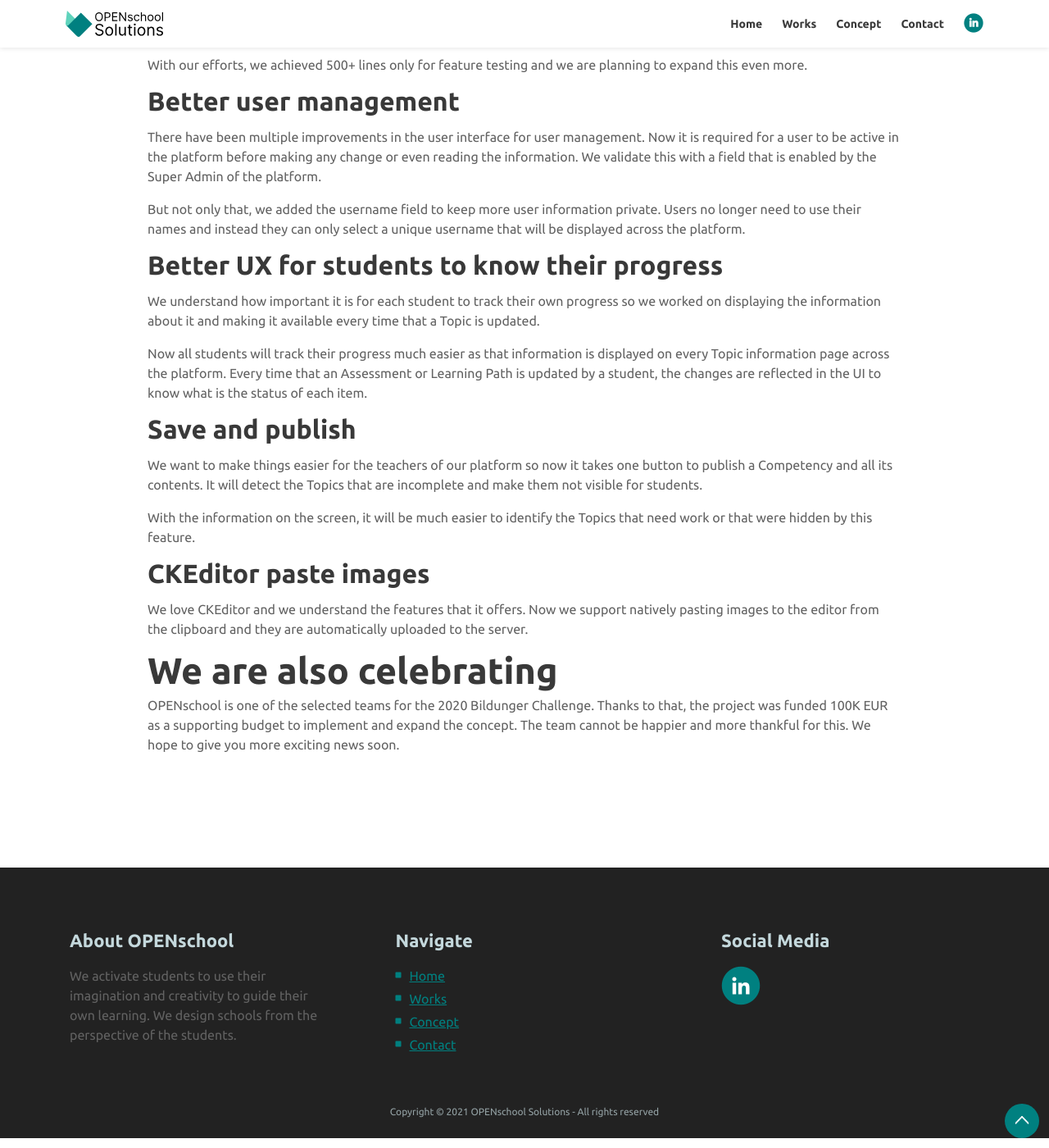
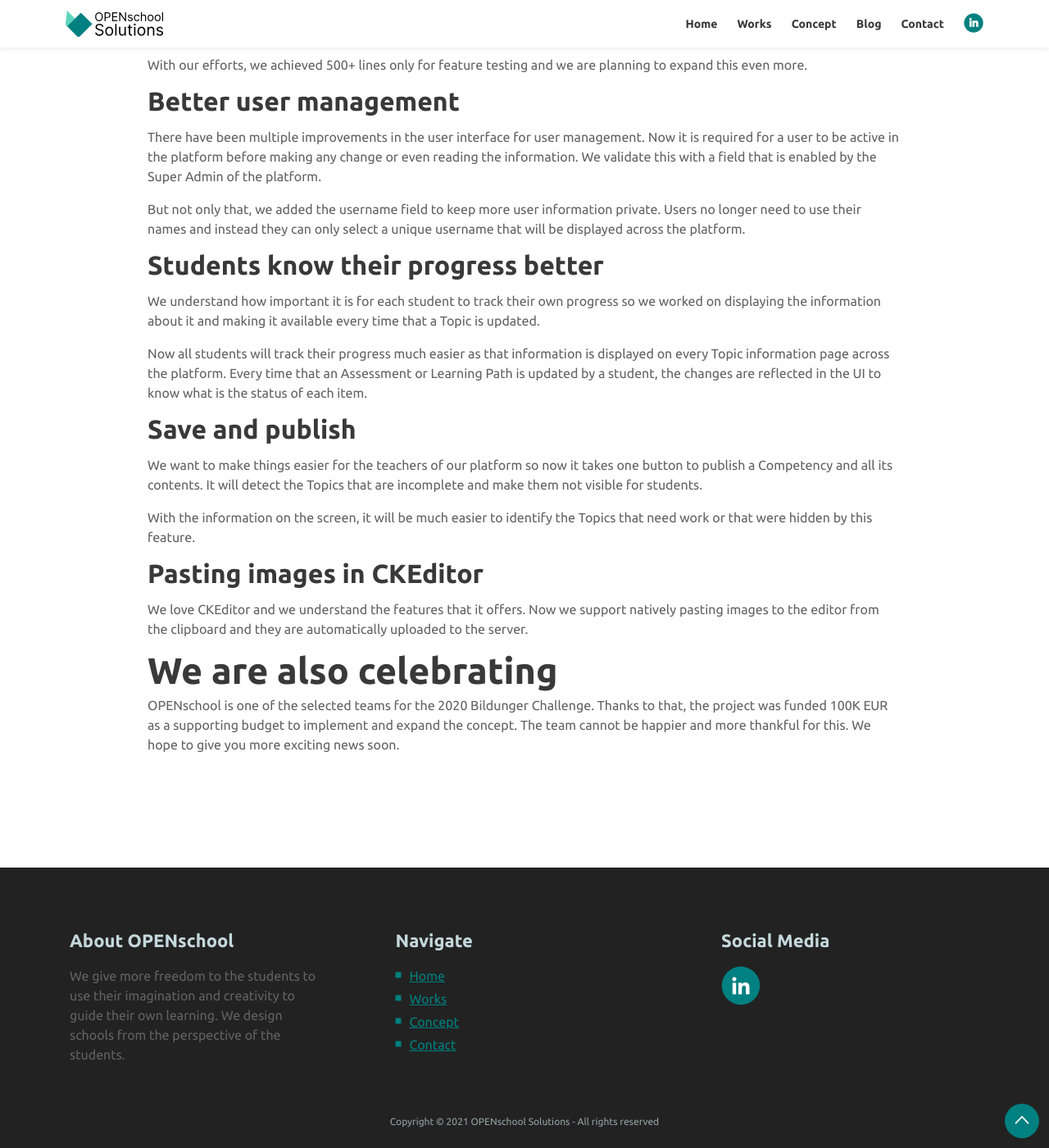
Before and after one commit to openschoolsolutions/openschoolsolutions.github.io, a Jekyll site: the page built from _posts/2021-03-01-our-first-beta-update.md, in a window 1280 px wide and 1400 px high, scrolled down 1161 px. Shown: the whole window at 82% size. Built offline with Jekyll 4.4.1, drawn with Linux system fonts in a browser that asks for light colours; some of the changed text lies outside the part shown.

```diff
--- a/_includes/footer.html
+++ b/_includes/footer.html
@@ -5,7 +5,7 @@
 			<div class="col-md-4">
 				<div class="footer-col">
 					<h4>About OPENschool</h4>
-					<p>We activate students to use their imagination and creativity to guide their own learning. We
+					<p>We give more freedom to the students to use their imagination and creativity to guide their own learning. We
 						design schools from the perspective of the students.</p>
 				</div>
 			</div> <!-- end of col -->
--- a/_includes/nav.html
+++ b/_includes/nav.html
@@ -26,6 +26,9 @@
 				<a class="nav-link page-scroll" href="/#concept">Concept</a>
 			</li>
 			<li class="nav-item">
+				<a class="nav-link page-scroll" href="/#blog">Blog</a>
+			</li>
+			<li class="nav-item">
 				<a class="nav-link page-scroll" href="/#contact">Contact</a>
 			</li>
 		</ul>
--- a/_posts/2021-03-01-our-first-beta-update.md
+++ b/_posts/2021-03-01-our-first-beta-update.md
@@ -15,13 +15,13 @@ But not only that, we expanded the quality assurance of the system so we ensure
 
 We did some big changes in the logic to duplicate competencies, now you'll get better performance and a refined UX to make your workflow smoother. We understand how important it is to port learning content between Subjects. Our custom implementation will allow us to make even more improvements in later updates, so stay tuned!
 
-### Assessments with multiple questions, better UX
+### Multiple Questions for Assessments
 
 Maybe you want to assess your students by asking multiple questions related to one Competency, now we made it much easier to have multiple questions in each Assessment, so students get redirected to learning content they need whenever they need it.
 
 All assessments have now multiple questions to give more creative freedom to the teachers. Questions are displayed one at a time and it's easier to know what questions we're already answered.
 
-### Export with yml files, more performance
+### More performance for exporting Learning Material
 
 As our backend changed for our duplicate feature we also improved exporting competencies. Now the files are more readable and sorted per Content-Type. You can manually edit the files and get the content you need in multiple instances.
 
@@ -37,7 +37,7 @@ There have been multiple improvements in the user interface for user management.
 
 But not only that, we added the username field to keep more user information private. Users no longer need to use their names and instead they can only select a unique username that will be displayed across the platform.
 
-### Better UX for students to know their progress
+### Students know their progress better
 
 We understand how important it is for each student to track their own progress so we worked on displaying the information about it and making it available every time that a Topic is updated.
 
@@ -49,7 +49,7 @@ We want to make things easier for the teachers of our platform so now it takes o
 
 With the information on the screen, it will be much easier to identify the Topics that need work or that were hidden by this feature.
 
-### CKEditor paste images
+### Pasting images in CKEditor
 
 We love CKEditor and we understand the features that it offers. Now we support natively pasting images to the editor from the clipboard and they are automatically uploaded to the server.
 
--- a/index2.html
+++ b/index2.html
@@ -134,7 +134,7 @@ layout: default
 	<div class="container">
 		<div class="row">
 			<div class="col-lg-12">
-				<h2>Activating students</h2>
+				<h2>More autonomy for all students</h2>
 				<p class="p-heading p-large">By adapting the current education environment and giving the students the
 					tools to create and learn on their own at their own pace. Guided by teachers as facilitators and not
 					messengers.</p>
```
